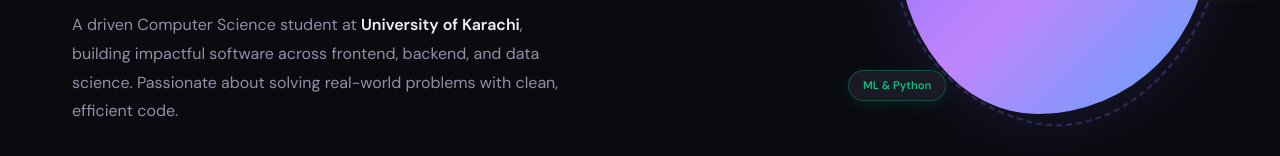
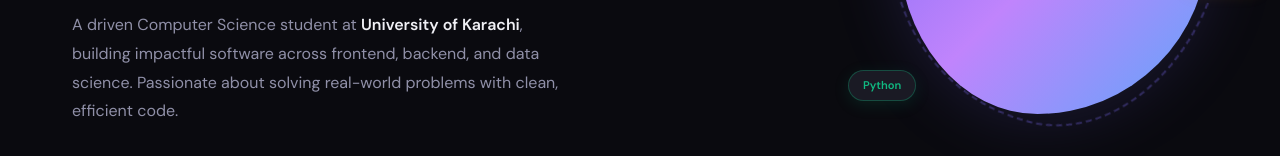
Before and after one commit to abdullahmufeezz/MyPortfolio, a React (Vite) app: page / in a window 1280 px wide. Shown: the part 453-609 px from the top of the page. Built offline with nearby package versions, Linux system fonts and the light colour scheme.

Commit message:
Change label from 'ML & Python' to 'Python'

```diff
--- a/src/Components/Hero.jsx
+++ b/src/Components/Hero.jsx
@@ -51,7 +51,7 @@ export default function Hero({ sectionRef, fi, typed, go, SOCIALS, T, dark }) {
           </div>
           {[
             { label: "React Dev", top: "4%", right: "-14%", c: "#61dafb" },
-            { label: "ML & Python", bottom: "8%", left: "-16%", c: "#10b981" },
+            { label: "Python", bottom: "8%", left: "-16%", c: "#10b981" },
             { label: "CS @ UoK", top: "46%", right: "-18%", c: "#f59e0b" }
           ].map(b => (
             <div key={b.label} style={{ position: "absolute", top: b.top, bottom: b.bottom, left: b.left, right: b.right, padding: "0.38rem 0.85rem", borderRadius: "99px", background: dark ? "#1a1a24" : "#fff", border: `1px solid ${b.c}50`, fontSize: "0.7rem", fontWeight: 600, color: b.c, whiteSpace: "nowrap", boxShadow: `0 4px 16px ${b.c}20` }}>
```
